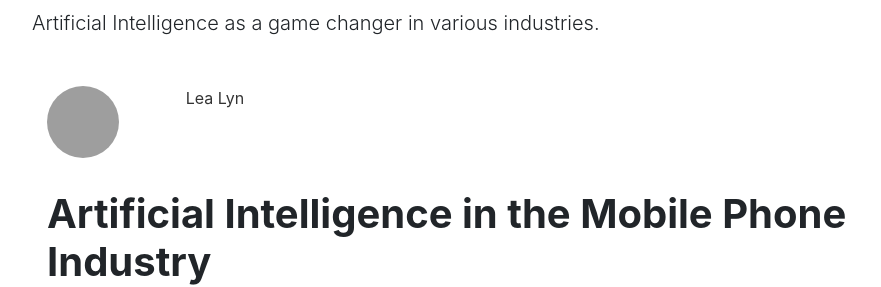
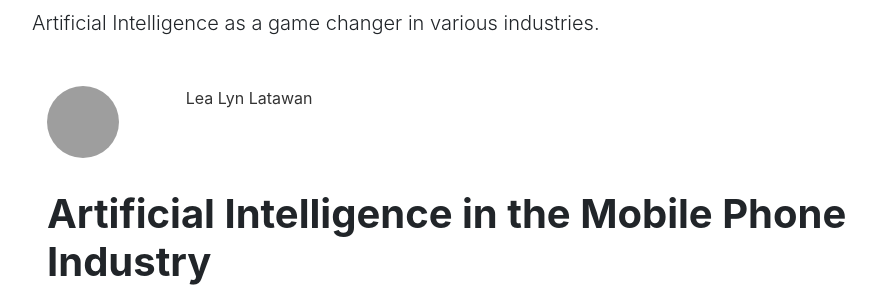
Before and after one commit to mclag/mms142-groupg-2020, a Jekyll site: the page built from _posts/2020-12-06-ai_mobilephone.md, in a window 1280 px wide and 900 px high. Shown: the part 145-432 px from the top of the window, without its empty margins (53-934 px from the left). Built offline with Jekyll 4.4.1, drawn with Linux system fonts in a browser that asks for light colours; nearby versions of some CDN libraries; comment, search, counter and statistics services are not loaded; grey boxes are pictures that could not be loaded.

Commit message:
Update _config.yml

```diff
--- a/_config.yml
+++ b/_config.yml
@@ -23,7 +23,7 @@ authors:
     description: UPOU BAMS Student
   Lea Lyn:
     name: Lea Lyn Latawan
-    display_name: Lea Lyn
+    display_name: Lea Lyn Latawan
     gravatar:
     email:
     web:
```
